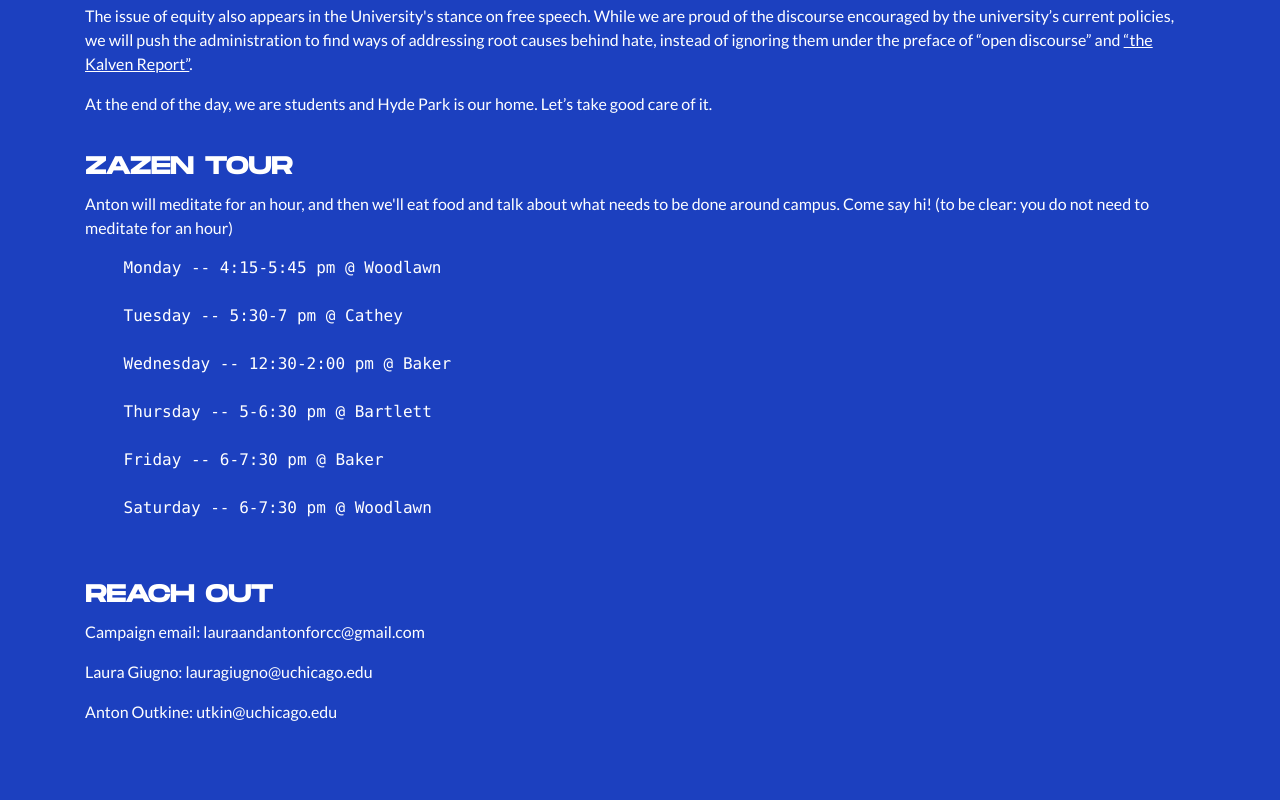
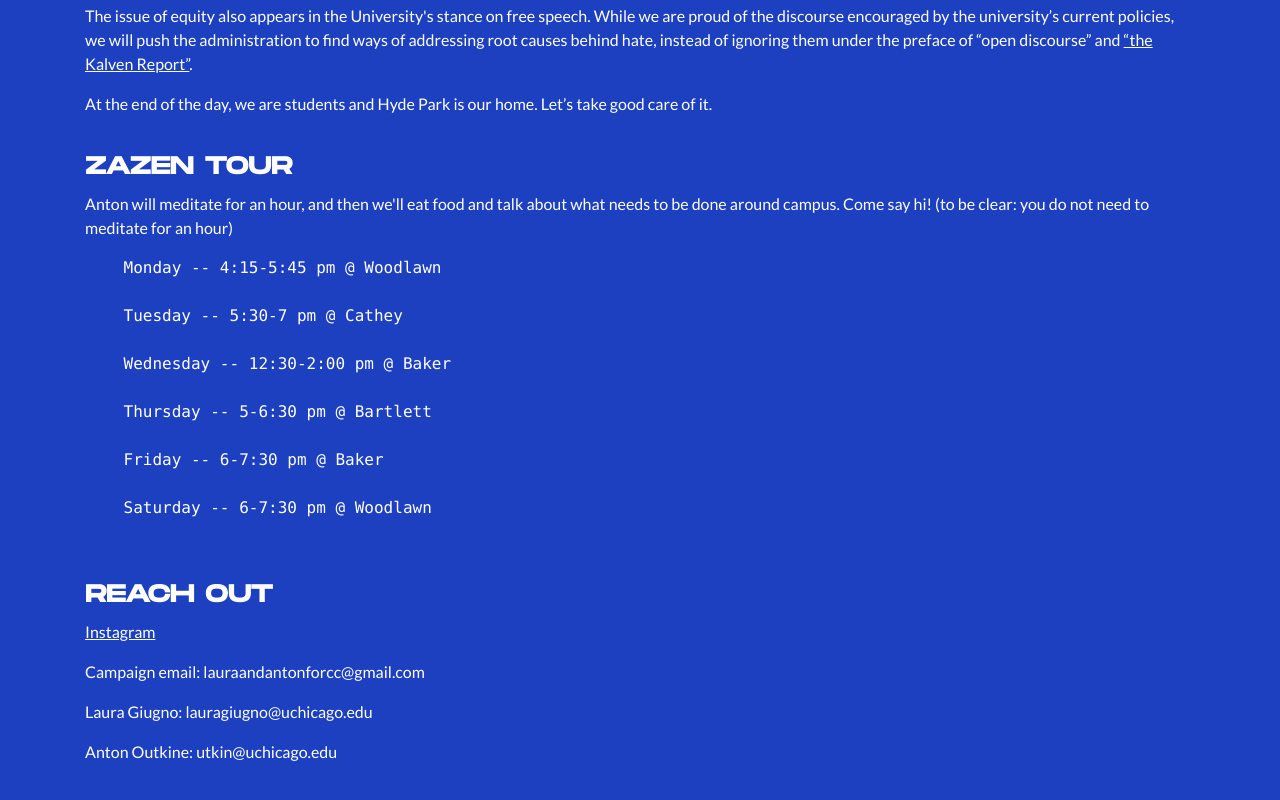
Before and after one commit to outkine/vote-grounded, a website built with Parcel: page index.html in a window 1280 px wide. Shown: the part 1707-2507 px from the top of the page. Before the commit the page ends 2479 px from the top, so only its background shows below. Built offline with nearby package versions, Linux system fonts and the light colour scheme.

Commit message:
Add link to insta

```diff
--- a/index.html
+++ b/index.html
@@ -70,6 +70,7 @@ At the end of the day, we are students and Hyde Park is our home. Let’s take g
         </pre>
 
         <h2>REACH OUT</h2>
+        <a href="https://www.instagram.com/lauraandantonforcc/" style="margin-bottom: 1rem; display: block;">Instagram</a>
         <p>Campaign email: lauraandantonforcc@gmail.com</p>
         <p>Laura Giugno: lauragiugno@uchicago.edu</p>
         <p>Anton Outkine: utkin@uchicago.edu</p>
```
